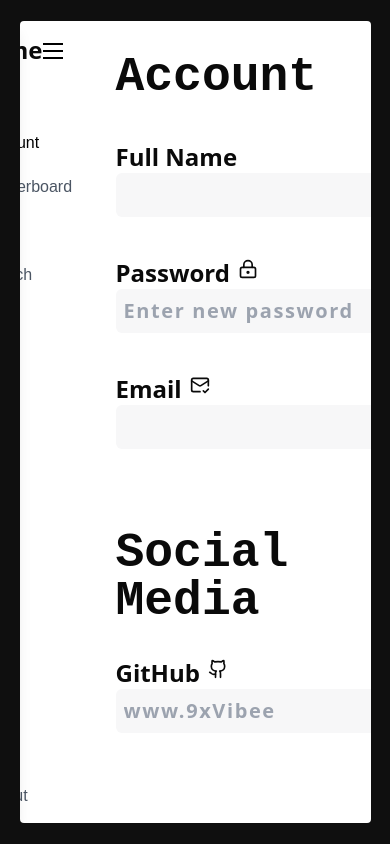
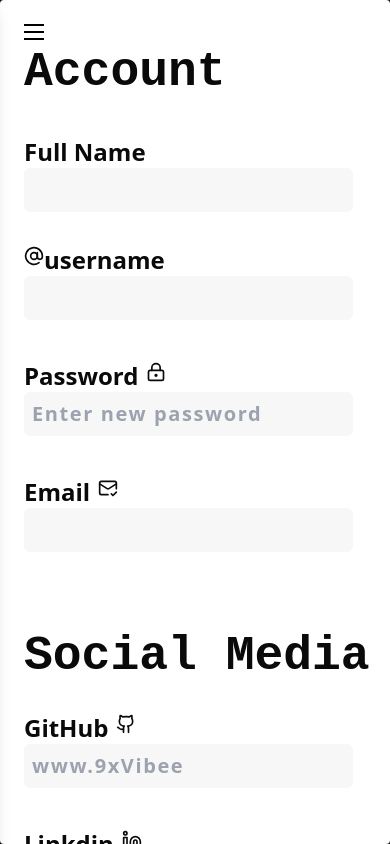
Before and after one commit to psapkale/intercord, a React (Vite) app in the folder frontend/: page /dashboard/account in a window 390 px wide. Built offline with nearby package versions, Linux system fonts and the light colour scheme; a web font is replaced by a local one.

Commit message:
Responsiveness of sidebar and Profile Page Done!

```diff
--- a/frontend/src/Layout/DashBoard.tsx
+++ b/frontend/src/Layout/DashBoard.tsx
@@ -5,7 +5,7 @@ const DashboardLayout = () => {
   return (
     <div className="w-full h-[100vh] flex justify-center items-center bg-[#0F0F0F]">
       {/* Container */}
-      <div className="w-[90%] rounded-sm h-[95%] flex relative bg-white overflow-x-hidden">
+      <div className="lg:w-[90%] w-full h-full rounded-sm lg:h-[95%] flex relative bg-white overflow-x-hidden">
         <SideBarAndOpenCloseContainer />
         <Outlet />
       </div>
--- a/frontend/src/components/SideBar.tsx
+++ b/frontend/src/components/SideBar.tsx
@@ -30,7 +30,7 @@ const SideBar = ({
   return (
     <>
       <div
-        className={`w-[18%] z-20 rounded-sm border absolute h-full transition-all duration-300 bg-white shadow-lg ${
+        className={`w-full md:w-[40%] lg:w-[18%] z-20 rounded-sm border absolute h-full transition-all duration-300 bg-white shadow-lg ${
           !isOpen ? "-translate-x-[100%]" : ""
         }`}
         id="sidebar"
--- a/frontend/src/pages/ProfilePage.tsx
+++ b/frontend/src/pages/ProfilePage.tsx
@@ -16,10 +16,12 @@ const ProfilePage = () => {
     }, 3000);
   }, []);
   return (
-    <div className="w-full h-fit pl-[6rem] pt-[2rem] overflow-scroll py-8">
+    <div className="w-full h-fit pl-[1.5rem] sm:pl-[2rem] md:pl-[6rem] pt-[2rem] overflow-y-scroll py-8">
       <div className="flex flex-col gap-10">
-        <h1 className="font-semibold text-5xl font-mono">Account</h1>
-        <div className="flex w-full gap-[5rem] ">
+        <h1 className="font-semibold text-5xl max-md:mt-[1rem]  font-mono">
+          Account
+        </h1>
+        <div className="flex w-full gap-[2rem] lg:gap-[5rem] lg:flex-row flex-col">
           {/* FullName */}
           <div className="flex flex-col font-zyada ">
             {!loading ? (
@@ -30,7 +32,7 @@ const ProfilePage = () => {
                 <input
                   type="text"
                   id="fn"
-                  className="bg-[#F7F7F8] rounded-md py-2 text-black text-xl px-2 font-bold tracking-[0.1rem] w-[20rem] outline-none"
+                  className="bg-[#F7F7F8] rounded-md py-2 text-black text-xl px-2 font-bold tracking-[0.1rem] w-[90%] lg:w-[20rem] outline-none"
                   placeholder={user.name}
                 />
               </>
@@ -49,7 +51,7 @@ const ProfilePage = () => {
                 <input
                   type="text"
                   id="username"
-                  className="bg-[#F7F7F8] rounded-md py-2 text-black text-xl px-2 font-bold tracking-[0.1rem] w-[20rem] outline-none"
+                  className="bg-[#F7F7F8] rounded-md py-2 text-black text-xl px-2 font-bold tracking-[0.1rem] w-[90%] lg:w-[20rem] outline-none"
                   placeholder={user.username}
                 />
               </>
@@ -72,7 +74,7 @@ const ProfilePage = () => {
                 <input
                   type="password"
                   id="password"
-                  className="bg-[#F7F7F8] rounded-md py-2 text-black text-xl px-2 font-bold tracking-[0.1rem] w-[20rem] outline-none"
+                  className="bg-[#F7F7F8] rounded-md py-2 text-black text-xl px-2 font-bold tracking-[0.1rem] w-[90%] lg:w-[20rem] outline-none"
                   placeholder="Enter new password"
                 />
               </>
@@ -95,7 +97,7 @@ const ProfilePage = () => {
                 <input
                   type="email"
                   id="email"
-                  className="bg-[#F7F7F8] rounded-md py-2 text-black text-xl px-2 font-bold tracking-[0.1rem] w-[20rem] outline-none"
+                  className="bg-[#F7F7F8] rounded-md py-2 text-black text-xl px-2 font-bold tracking-[0.1rem] w-[90%] lg:w-[20rem] outline-none"
                   placeholder={user.email}
                 />
               </>
@@ -108,7 +110,7 @@ const ProfilePage = () => {
       {/* Social Links */}
       <div className="w-full h-fit mt-[5rem] overflow-scroll">
         <h1 className="font-semibold text-5xl font-mono">Social Media</h1>
-        <div className="w-full flex gap-[5rem] flex-wrap">
+        <div className="w-full flex gap-[0.5rem] flex-col lg:flex-row lg:gap-[5rem] flex-wrap">
           {/* Github */}
           <div className="flex flex-col font-zyada mt-[2rem]">
             {!loading ? (
@@ -122,7 +124,7 @@ const ProfilePage = () => {
                 <input
                   type="text"
                   id="github"
-                  className="bg-[#F7F7F8] rounded-md py-2 text-black text-xl px-2 font-bold tracking-[0.1rem] w-[20rem] outline-none"
+                  className="bg-[#F7F7F8] rounded-md py-2 text-black text-xl px-2 font-bold tracking-[0.1rem] w-[90%] lg:w-[20rem] outline-none"
                   placeholder="www.9xVibee"
                 />
               </>
@@ -143,7 +145,7 @@ const ProfilePage = () => {
                 <input
                   type="text"
                   id="linkdin"
-                  className="bg-[#F7F7F8] rounded-md py-2 text-black text-xl px-2 font-bold tracking-[0.1rem] w-[20rem] outline-none"
+                  className="bg-[#F7F7F8] rounded-md py-2 text-black text-xl px-2 font-bold tracking-[0.1rem] w-[90%] lg:w-[20rem] outline-none"
                   placeholder="@linkdinId"
                 />
               </>
@@ -164,7 +166,7 @@ const ProfilePage = () => {
                 <input
                   type="text"
                   id="twitter"
-                  className="bg-[#F7F7F8] rounded-md py-2 text-black text-xl px-2 font-bold tracking-[0.1rem] w-[20rem] outline-none"
+                  className="bg-[#F7F7F8] rounded-md py-2 text-black text-xl px-2 font-bold tracking-[0.1rem] w-[90%] lg:w-[20rem] outline-none"
                   placeholder="@twitter"
                 />
               </>
```
